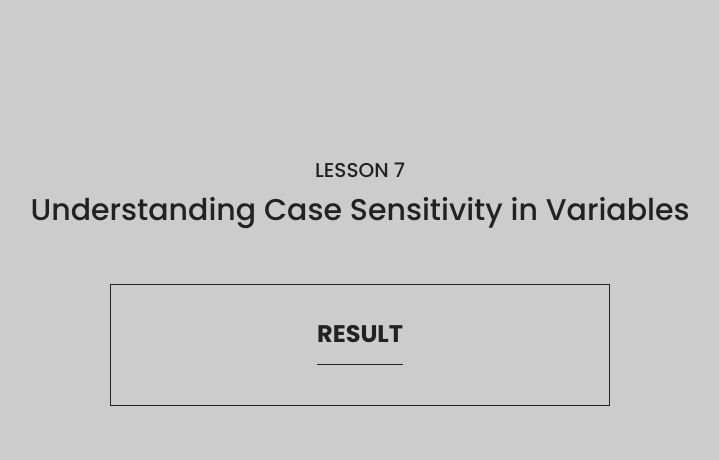
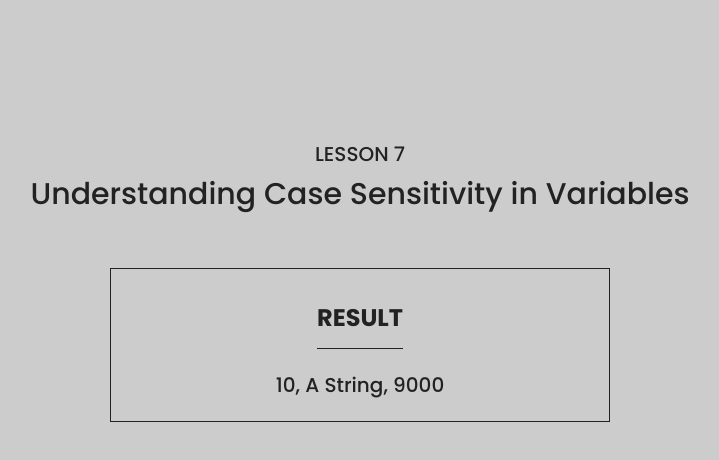
Before and after one commit to HenuZiO/freecodecamp, a plain HTML site: page index.html in a window 1280 px wide. Shown: the whole page, without its empty margins (280-999 px from the left). Drawn offline with Linux system fonts and the light colour scheme.

Commit message:
End of lesson 7

```diff
--- /dev/null
+++ b/assets/js/lesson-7.js
@@ -0,0 +1,13 @@
+const outputField = document.getElementById('output-field');
+
+// Variable declarations
+var studlyCapVar;
+var properCamelCase;
+var titleCaseOver;
+
+// Variable assignments
+studlyCapVar = 10;
+properCamelCase = 'A String';
+titleCaseOver = 9000;
+
+outputField.innerText = `${studlyCapVar}, ${properCamelCase}, ${titleCaseOver}`;
--- a/index.html
+++ b/index.html
@@ -16,11 +16,9 @@
 
 			<div class="result">
 				<h3 class="result__title">Result</h3>
-				<span class="result__text">
-					<script></script>
-				</span>
+				<span class="result__text" id="output-field"></span>
 			</div>
 		</div>
-		<script src="./assets/js/main.js"></script>
+		<script src="./assets/js/lesson-7.js"></script>
 	</body>
 </html>
```
